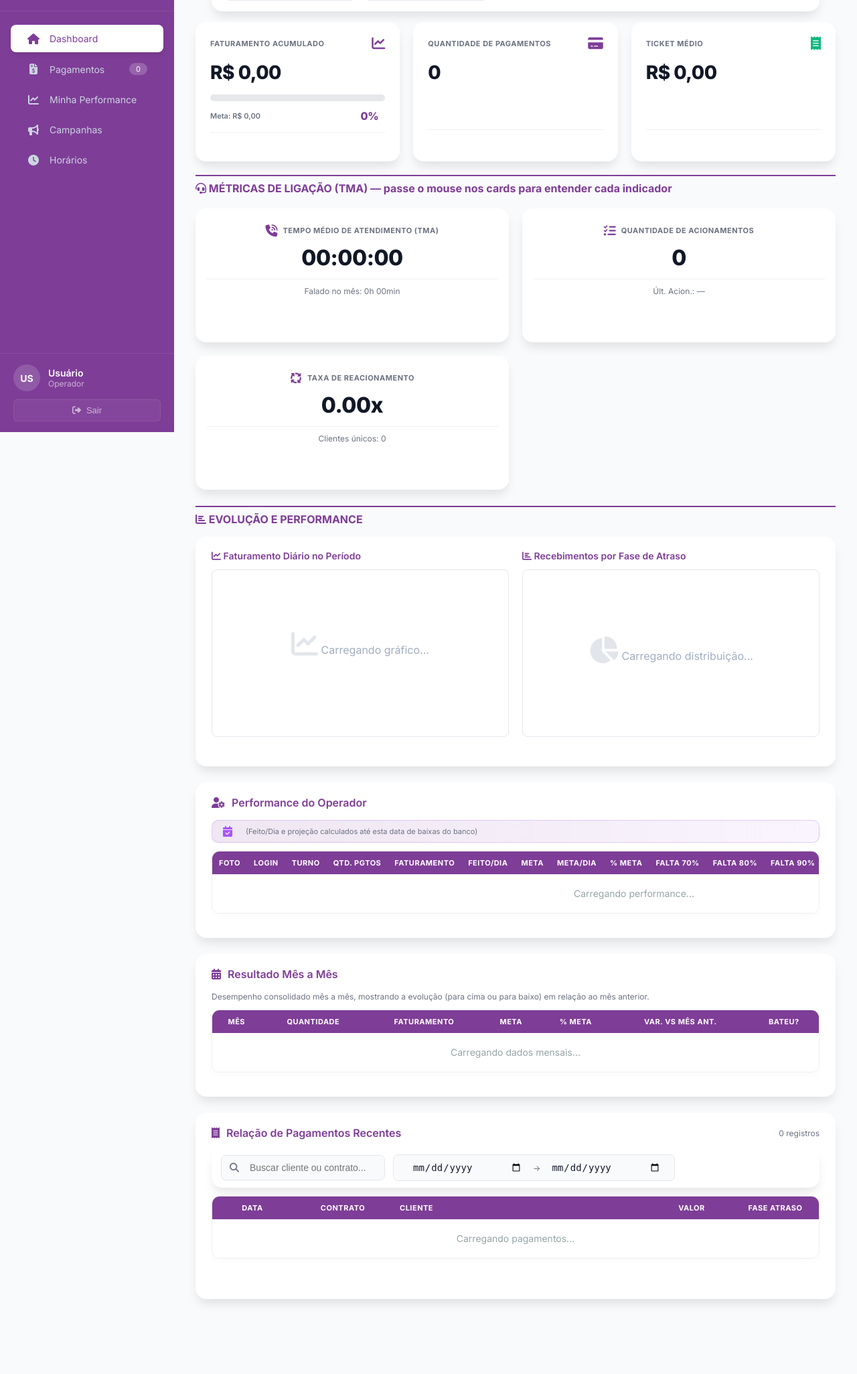
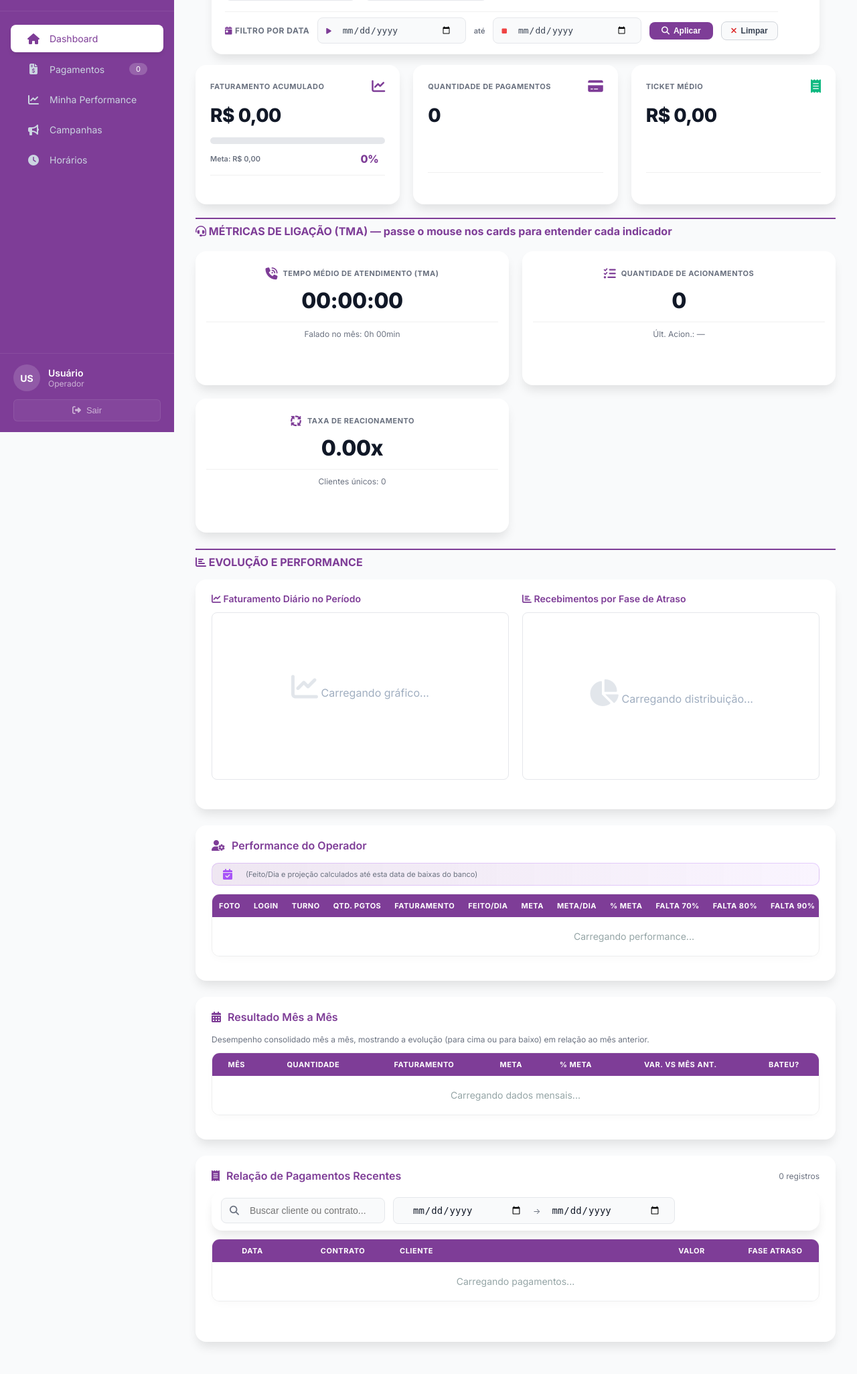
Before and after one commit to datagustha/automacao-dashboard-sim, a Flask app: page /dashboard in a window 1280 px wide. Shown: the part 155-2206 px from the top of the page at 67% size. Before the commit the page ends 2101 px from the top, so only its background shows below. Run offline with Flask 3, Linux system fonts and the light colour scheme; the visitor is signed in with stand-in values (Sample User, id 1); some libraries are stand-ins or nearby versions.

Commit message:
fix+feat: Filtro por data + Correcao admin horarios + Melhorias gerais
[fix] Admin horarios - cada admin ve seus proprios dados
- window.operadorAdmLogado exposto globalmente em app_adm.js
- Removidos fallbacks hardcoded '2552GUSTHAVO' no dashboard_adm.js
- Ilca ve Ilca, Rafael ve Rafael, cada um ve a si mesmo

[feat] Filtro por intervalo de datas (Dashboard + Pagamentos + Operadores)
- Operador: inputs Data Inicio / Data Fim com botao Aplicar e Limpar
- Admin: mesma barra de filtro de datas na visao ADM
- Badge visual mostrando o periodo filtrado ativo
- Backend: operador_service.py aceita data_inicio/data_fim
- Backend: helper _pagamento_no_range adicionado ao operador_service
- Rota /api/resumo/<login> repassa os filtros de data ao service

[fix] Typo 'metes' -> 'meses' no tempo de casa (operador_routes.py)
[fix] Data ultima atualizacao formato BR em ambos dashboards
[feat] Banco de horas no header do operador (igual ao admin)
[fix] Filtros de mes/ano ocultos na pagina Horarios do operador

```diff
--- a/src/dashboard_new/routes/operador_routes.py
+++ b/src/dashboard_new/routes/operador_routes.py
@@ -98,8 +98,11 @@ def api_resumo(login):
         ano = request.args.get('ano', datetime.now().year, type=int)
         mes = request.args.get('mes', datetime.now().month, type=int)
         faixa = request.args.get('faixa', 'todas')
+        data_inicio = request.args.get('data_inicio', None)
+        data_fim = request.args.get('data_fim', None)
 
-        resultado = montar_dashboard_operador(operador, ano, mes, faixa=faixa)
+        resultado = montar_dashboard_operador(operador, ano, mes, faixa=faixa, data_inicio=data_inicio, data_fim=data_fim)
+
 
         if resultado:
             return jsonify({'success': True, 'data': resultado})
--- a/src/dashboard_new/static/js/app.js
+++ b/src/dashboard_new/static/js/app.js
@@ -180,10 +180,16 @@ async function carregarDados() {
 
         const mes = document.getElementById('filtro-mes')?.value || getMesAtual();
         const ano = document.getElementById('filtro-ano')?.value || getAnoAtual();
+        const dataInicio = document.getElementById('filtro-data-inicio')?.value || '';
+        const dataFim = document.getElementById('filtro-data-fim')?.value || '';
 
         showLoading();
 
-        const response = await fetch(`${CONFIG.API_BASE}/resumo/${login}?mes=${mes}&ano=${ano}`);
+        let url = `${CONFIG.API_BASE}/resumo/${login}?mes=${mes}&ano=${ano}`;
+        if (dataInicio) url += `&data_inicio=${dataInicio}`;
+        if (dataFim) url += `&data_fim=${dataFim}`;
+
+        const response = await fetch(url);
         const data = await response.json();
 
         hideLoading();
@@ -462,6 +468,36 @@ function filtrarDados() {
 }
 
 // ================================================================
+// FILTRO DE DATAS (Operador)
+// ================================================================
+
+function aplicarFiltroDatas() {
+    const inicio = document.getElementById('filtro-data-inicio')?.value;
+    const fim = document.getElementById('filtro-data-fim')?.value;
+    const badge = document.getElementById('badge-data-range');
+    if (!inicio && !fim) {
+        alert('Selecione ao menos uma data para filtrar.');
+        return;
+    }
+    if (badge) {
+        const fmt = v => v ? v.split('-').reverse().join('/') : '';
+        badge.textContent = `📅 ${fmt(inicio) || '...'} → ${fmt(fim) || '...'}`;
+        badge.style.display = 'inline-block';
+    }
+    carregarDados();
+}
+
+function limparFiltroDatas() {
+    const ei = document.getElementById('filtro-data-inicio');
+    const ef = document.getElementById('filtro-data-fim');
+    const badge = document.getElementById('badge-data-range');
+    if (ei) ei.value = '';
+    if (ef) ef.value = '';
+    if (badge) { badge.textContent = ''; badge.style.display = 'none'; }
+    carregarDados();
+}
+
+// ================================================================
 // LOADING / ERROR
 // ================================================================
 
--- a/src/dashboard_new/templates/dashboard.html
+++ b/src/dashboard_new/templates/dashboard.html
@@ -185,7 +185,39 @@
                         </div>
                     </div>
                 </div>
+
+                <!-- Filtro de intervalo de datas (Operador) -->
+                <div style="display: flex; flex-wrap: wrap; gap: 12px; align-items: center; padding-top: 8px; border-top: 1px solid rgba(0,0,0,0.06); margin-top: 4px;">
+                    <span style="font-size:12px;font-weight:700;color:var(--text-muted);text-transform:uppercase;letter-spacing:0.5px;white-space:nowrap;">
+                        <i class="fas fa-calendar-day" style="margin-right:4px;color:var(--purple-main);"></i>Filtro por Data
+                    </span>
+                    <div class="filter-group" style="min-width:150px; flex:1;">
+                        <i class="fas fa-play" style="color:var(--purple-main);font-size:10px;"></i>
+                        <input type="date" id="filtro-data-inicio"
+                            style="border:none;outline:none;background:transparent;font-size:13px;color:#374151;width:100%;cursor:pointer;"
+                            title="Data inicial do período">
+                    </div>
+                    <span style="font-size:11px;color:var(--text-muted);font-weight:600;">até</span>
+                    <div class="filter-group" style="min-width:150px; flex:1;">
+                        <i class="fas fa-stop" style="color:#ef4444;font-size:10px;"></i>
+                        <input type="date" id="filtro-data-fim"
+                            style="border:none;outline:none;background:transparent;font-size:13px;color:#374151;width:100%;cursor:pointer;"
+                            title="Data final do período">
+                    </div>
+                    <button onclick="aplicarFiltroDatas()"
+                        style="padding:6px 18px;border-radius:8px;border:none;background:var(--purple-main);color:white;font-size:12px;font-weight:700;cursor:pointer;display:flex;align-items:center;gap:6px;white-space:nowrap;transition:opacity 0.2s;"
+                        onmouseover="this.style.opacity='0.85'" onmouseout="this.style.opacity='1'">
+                        <i class="fas fa-search"></i> Aplicar
+                    </button>
+                    <button onclick="limparFiltroDatas()"
+                        style="padding:6px 14px;border-radius:8px;border:1px solid #d1d5db;background:#f9fafb;color:#374151;font-size:12px;font-weight:600;cursor:pointer;display:flex;align-items:center;gap:6px;white-space:nowrap;"
+                        title="Limpar filtro de datas">
+                        <i class="fas fa-times" style="color:#dc2626;"></i> Limpar
+                    </button>
+                    <span id="badge-data-range" style="display:none;background:#ede9fe;color:var(--purple-main);border-radius:6px;padding:3px 10px;font-size:11px;font-weight:700;"></span>
+                </div>
             </div>
+
             <!-- FIM DA BARRA DE FILTROS GLOBAL -->
 
             <!-- ========================================== -->
```
Also changed, not shown: src/dashboard_new/services/operador_service.py (+27 -1 lines), src/dashboard_new/static/js/app_adm.js (+35 -0 lines), src/dashboard_new/static/js/dashboard_adm.js (+5 -5 lines), src/dashboard_new/templates/dashboard_adm.html (+32 -0 lines).
